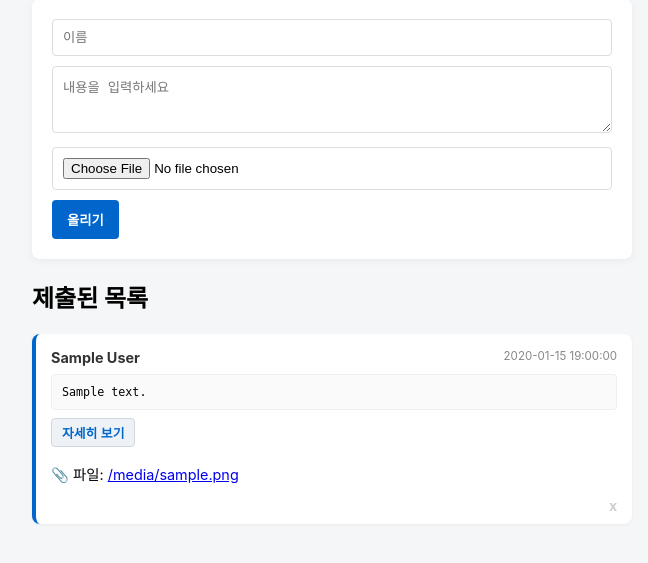
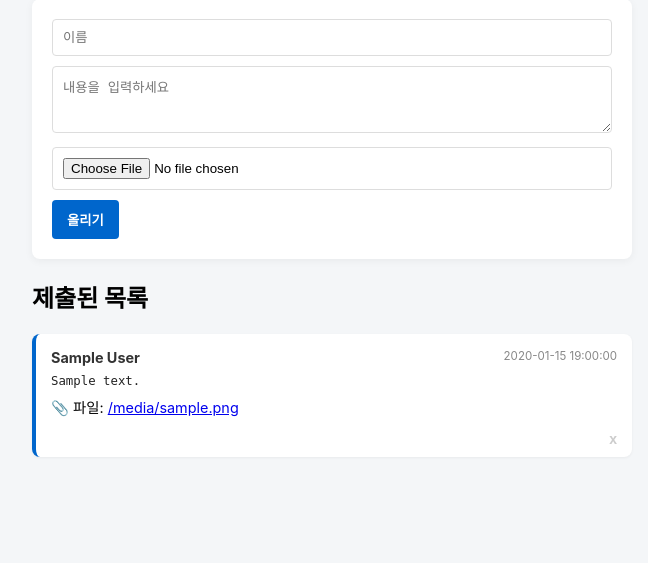
Before and after one commit to seungulx/assignment-board, a Flask app: page / in a window 1280 px wide. Shown: the part 150-713 px from the top of the page, without its empty margins (308-956 px from the left). Run offline with Flask 3, Linux system fonts and the light colour scheme; tables that the repository leaves empty hold one stand-in row (values such as "Sample post"); a database or web service that is not in the repository returns one stand-in record (values such as "Sample title"); some libraries are stand-ins or nearby versions.

Commit message:
Update index.html

```diff
--- a/templates/index.html
+++ b/templates/index.html
@@ -13,19 +13,16 @@
         .post-header { display: flex; justify-content: space-between; margin-bottom: 8px; font-size: 0.9em; color: #555; }
         .post-author { font-weight: bold; color: #333; }
 
-        /* 줄바꿈 유지 및 7줄 초과 시 숨김 처리 */
+        /* 박스 배경 없이 순수 텍스트 형태로 줄바꿈 유지 및 7줄 초과 시 숨김 */
         .post-content {
             white-space: pre-wrap;
             word-break: break-all;
-            max-height: 10.5em;
+            max-height: 10.5em; /* 대략 7줄 높이 */
             overflow: hidden;
             margin-bottom: 8px;
-            background: #fafafa;
-            padding: 10px;
-            border-radius: 4px;
-            border: 1px solid #eee;
-            font-family: monospace; /* 코드가 보기 좋게 폰트 적용 */
-            font-size: 0.9em;
+            font-family: monospace;
+            font-size: 0.95em;
+            color: #222;
         }
 
         /* 펼쳐졌을 때 */
@@ -33,20 +30,19 @@
             max-height: none;
         }
 
-        /* 자세히 보기 / 접기 버튼 */
+        /* 자세히 보기 / 접기 버튼 (기본 숨김 처리) */
         .toggle-btn {
-            background: #eef2f7;
-            border: 1px solid #d0d7de;
+            background: none;
+            border: none;
             color: #0066cc;
             cursor: pointer;
-            padding: 4px 10px;
-            font-size: 0.8em;
+            padding: 0;
+            font-size: 0.85em;
             font-weight: bold;
-            border-radius: 4px;
-            display: inline-block;
             margin-bottom: 8px;
+            display: none;
         }
-        .toggle-btn:hover { background: #e2e8f0; }
+        .toggle-btn:hover { text-decoration: underline; }
 
         .post-file { margin-top: 8px; font-size: 0.9em; }
 
@@ -90,7 +86,7 @@
             <div class="post-content" id="content-{{ post.id }}">{{ post.content }}</div>
 
             <!-- 자세히 보기 / 접기 버튼 -->
-            <button class="toggle-btn" id="btn-{{ post.id }}" onclick="toggleContent('{{ post.id }}')">자세히 보기</button>
+            <button class="toggle-btn" id="btn-{{ post.id }}" onclick="toggleContent('{{ post.id }}')">자세히 보기 ∨</button>
 
             <!-- 파일 다운로드 링크 -->
             {% if post.filename %}
@@ -110,6 +106,19 @@
     {% endfor %}
 
     <script>
+        // 페이지 로드 시 7줄(10.5em)을 넘는 글에만 버튼을 동적으로 표시
+        window.addEventListener('DOMContentLoaded', () => {
+            {% for post in posts %}
+                const el = document.getElementById('content-{{ post.id }}');
+                const btn = document.getElementById('btn-{{ post.id }}');
+                if (el && btn) {
+                    if (el.scrollHeight > el.clientHeight) {
+                        btn.style.display = 'inline-block';
+                    }
+                }
+            {% endfor %}
+        });
+
         function toggleContent(postId) {
             const content = document.getElementById('content-' + postId);
             const btn = document.getElementById('btn-' + postId);
```
